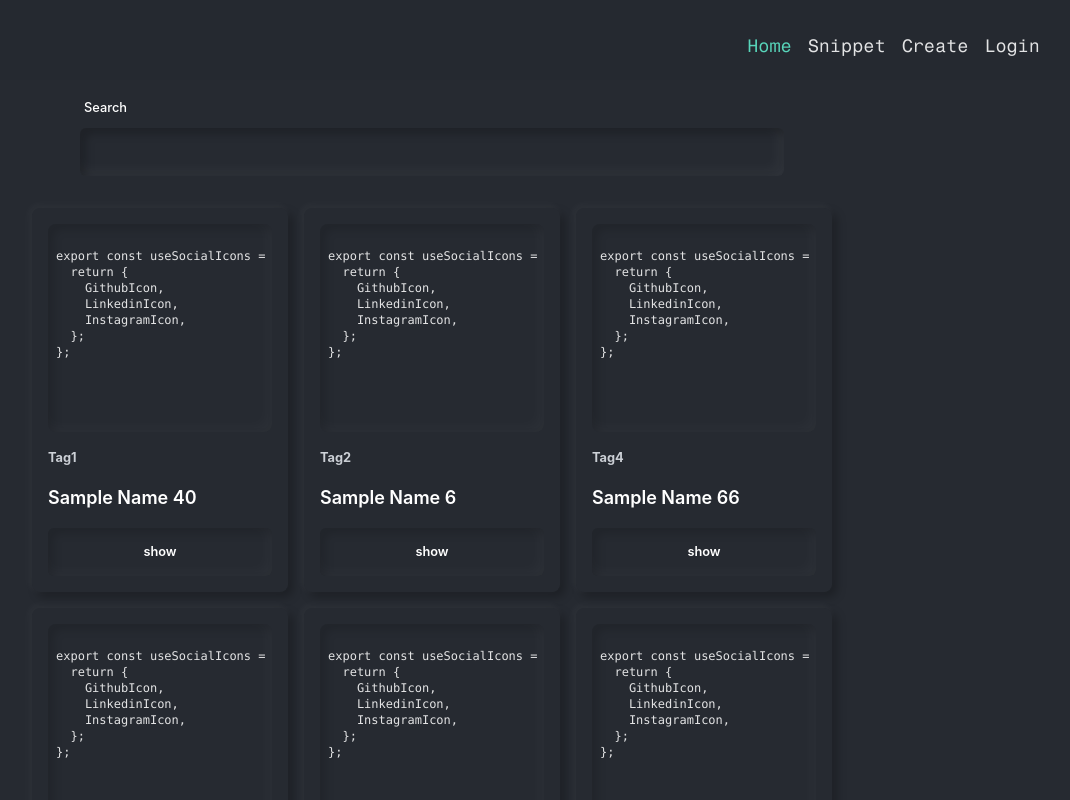
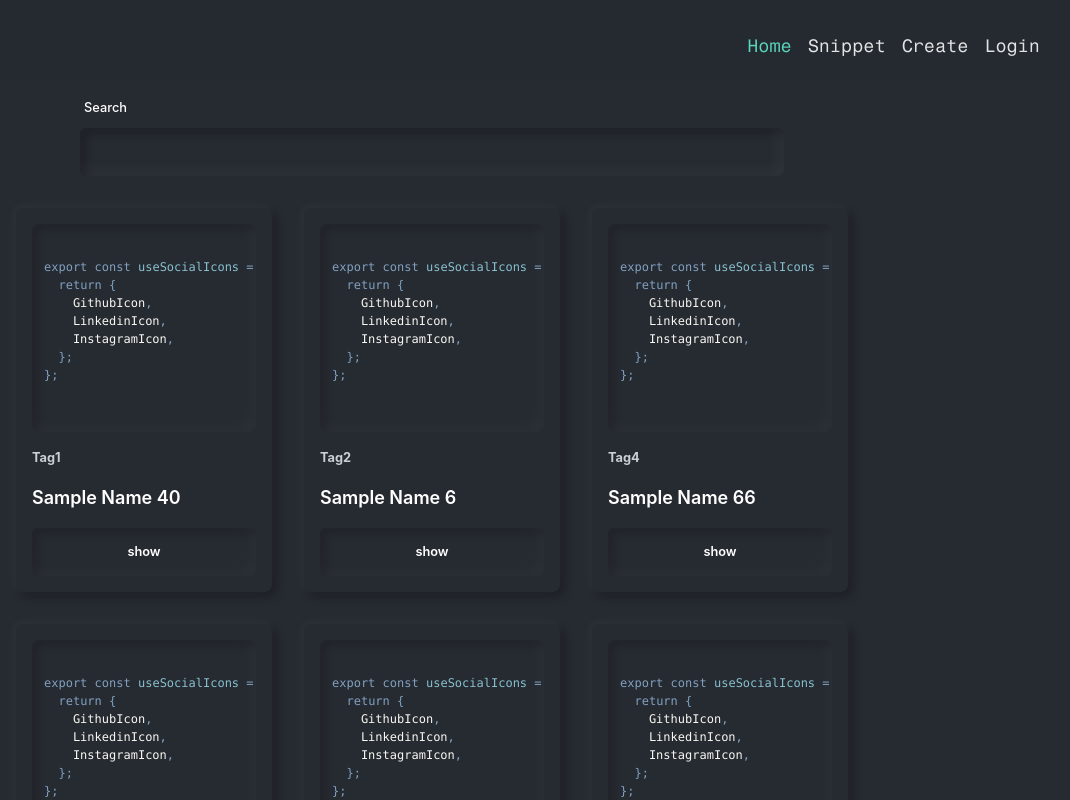
Before and after one commit to FlorianBx/Code-Vault, a Vue app: page / in a window 1280 px wide. Shown: the top 800 px of the page, without its empty margins (208-1278 px from the left). Built offline with nearby package versions, Linux system fonts and the light colour scheme.

Commit message:
feature: add color syntax for the code in the cards

```diff
--- a/package.json
+++ b/package.json
@@ -18,12 +18,14 @@
   "dependencies": {
     "@headlessui/vue": "^1.7.16",
     "@heroicons/vue": "^2.0.18",
+    "prismjs": "^1.29.0",
     "vue": "^3.3.4",
     "vue-router": "4"
   },
   "devDependencies": {
     "@tailwindcss/forms": "^0.5.7",
     "@testing-library/vue": "^7.0.0",
+    "@types/prismjs": "^1.26.3",
     "@typescript-eslint/eslint-plugin": "^6.8.0",
     "@typescript-eslint/parser": "^6.8.0",
     "@vitejs/plugin-vue": "^4.2.3",
--- /dev/null
+++ b/src/assets/highlight-syntax.css
@@ -0,0 +1,124 @@
+/**
+ * Nord Theme Originally by Arctic Ice Studio
+ * https://nordtheme.com
+ *
+ * Ported for PrismJS by Zane Hitchcoxc (@zwhitchcox) and Gabriel Ramos (@gabrieluizramos)
+ */
+
+ code[class*="language-"],
+ pre[class*="language-"] {
+     color: #f8f8f2;
+     background: none;
+     font-family: "Fira Code", Consolas, Monaco, 'Andale Mono', 'Ubuntu Mono', monospace;
+     text-align: left;
+     white-space: pre;
+     word-spacing: normal;
+     word-break: normal;
+     word-wrap: normal;
+     line-height: 1.5;
+     -moz-tab-size: 4;
+     -o-tab-size: 4;
+     tab-size: 4;
+     -webkit-hyphens: none;
+     -moz-hyphens: none;
+     -ms-hyphens: none;
+     hyphens: none;
+ }
+
+ /* Code blocks */
+ pre[class*="language-"] {
+     padding: 1em;
+     margin: .5em 0;
+     overflow: hidden; /* Fix for long lines */
+     border-radius: 0.3em;
+ }
+
+ :not(pre) > code[class*="language-"],
+ pre[class*="language-"] {
+     background: transparent;
+ }
+
+ /* Inline code */
+ :not(pre) > code[class*="language-"] {
+     padding: .1em;
+     border-radius: .3em;
+     white-space: normal;
+ }
+
+ .token.comment,
+ .token.prolog,
+ .token.doctype,
+ .token.cdata {
+     color: #636f88;
+ }
+
+ .token.punctuation {
+     color: #81A1C1;
+ }
+
+ .namespace {
+     opacity: .7;
+ }
+
+ .token.property,
+ .token.tag,
+ .token.constant,
+ .token.symbol,
+ .token.deleted {
+     color: #81A1C1;
+ }
+
+ .token.number {
+     color: #B48EAD;
+ }
+
+ .token.boolean {
+     color: #81A1C1;
+ }
+
+ .token.selector,
+ .token.attr-name,
+ .token.string,
+ .token.char,
+ .token.builtin,
+ .token.inserted {
+     color: #A3BE8C;
+ }
+
+ .token.operator,
+ .token.entity,
+ .token.url,
+ .language-css .token.string,
+ .style .token.string,
+ .token.variable {
+     color: #81A1C1;
+ }
+
+ .token.atrule,
+ .token.attr-value,
+ .token.function,
+ .token.class-name {
+     color: #88C0D0;
+ }
+
+ .token.keyword {
+     color: #81A1C1;
+ }
+
+ .token.regex,
+ .token.important {
+     color: #EBCB8B;
+ }
+
+ .token.important,
+ .token.bold {
+     font-weight: bold;
+ }
+
+ .token.italic {
+     font-style: italic;
+ }
+
+ .token.entity {
+     cursor: help;
+ }
--- a/src/components/CardSnippet/CardSnippet.vue
+++ b/src/components/CardSnippet/CardSnippet.vue
@@ -1,4 +1,8 @@
 <script setup lang="ts">
+import Prism from "prismjs";
+import "../../assets/highlight-syntax.css";
+import { onMounted } from "vue";
+
 defineProps({
   href: {
     type: String,
@@ -21,6 +25,10 @@ defineProps({
     default: "",
   },
 });
+
+onMounted(() => {
+  Prism.highlightAll();
+});
 </script>
 
 <template>
@@ -35,7 +43,7 @@ defineProps({
           >
             <pre
               class="p-2 text-xs overflow-hidden"
-            ><code>{{ code }}</code></pre>
+            ><code class="language-javascript">{{ code }}</code></pre>
           </div>
         </div>
         <div class="relative mt-4">
--- a/src/views/HomeView/HomeView.vue
+++ b/src/views/HomeView/HomeView.vue
@@ -16,7 +16,7 @@ const { filteredSnippets } = useFilter(ref(datas));
         <SearchBar />
       </div>
       <section
-        class="grid grid-cols-1 sm:grid-cols-2 lg:grid-cols-3 gap-4 gap-y-4"
+        class="grid grid-cols-1 sm:grid-cols-2 lg:grid-cols-3 gap-8 gap-y-8"
       >
         <div v-for="snippet in filteredSnippets" :key="snippet.code">
           <CardSnippet
```
Also changed, not shown: 1 other file (tests, documents, lock files or other folders).
